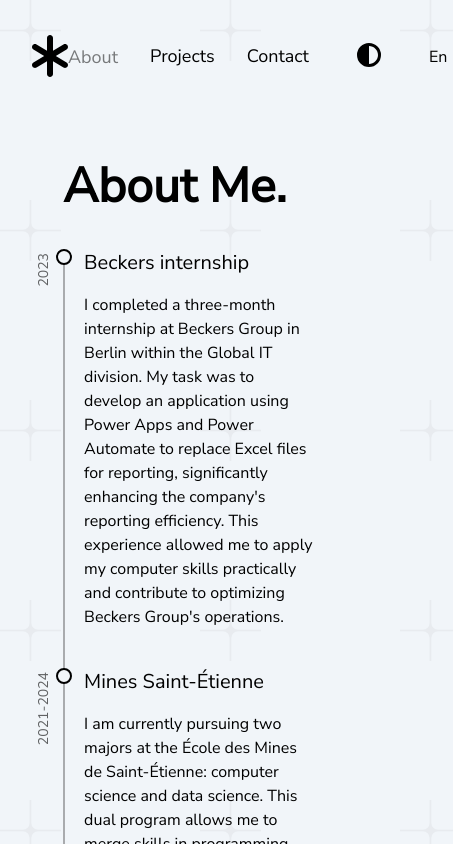
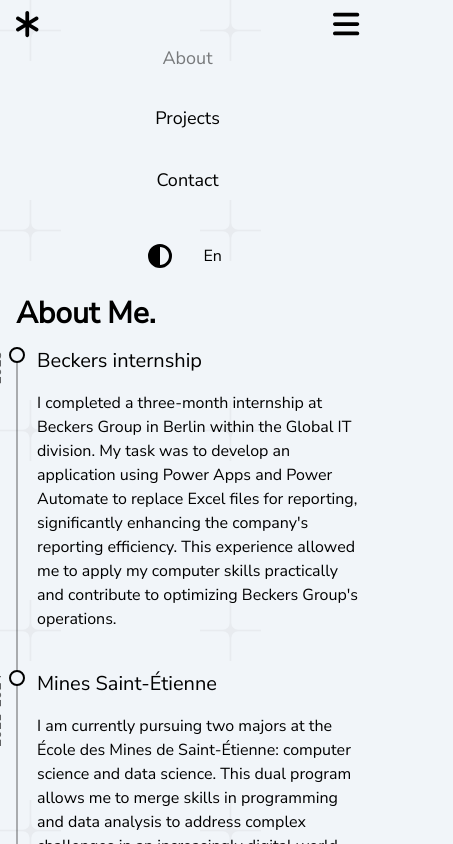
Before and after one commit to liamLatour/liamlatour.github.io, a Nuxt app: page /about in a window 390 px wide. Shown: the top 844 px of the page, 453 px wide, since content can reach past the window. Built offline with nearby package versions, Linux system fonts and the light colour scheme.

Commit message:
Responsiveness

```diff
--- a/components/ContactInfo.vue
+++ b/components/ContactInfo.vue
@@ -1,9 +1,7 @@
 <template>
   <div class="flex flex-col justify-around items-start gap-16 lg:flex-row">
     <div class="shrink grow basis-0">
-      <h1 class="text-5xl mb-10 font-semibold">
-        {{ $t('contact.title') }}
-      </h1>
+      <TitleItem :text="$t('contact.title')"/>
       <h3 class="">
         {{$t('contact.text')}} <a class="font-bold" href="mailto:liam.latour@gmail.com">liam.latour@gmail.com</a>
       </h3>
@@ -18,9 +16,7 @@
     </div>
 
     <div class="shrink grow basis-0 w-full">
-      <h1 class="text-5xl mb-10 font-semibold">
-        {{ $t('workedwith.title') }}
-      </h1>
+      <TitleItem :text="$t('workedwith.title')"/>
       <h3 class="">
         {{ $t('workedwith.text') }}
       </h3>
@@ -32,3 +28,7 @@
     </div>
   </div>
 </template>
+
+<script setup lang="ts">
+import TitleItem from '~/components/widgets/TitleItem.vue';
+</script>
--- a/components/NavBar.vue
+++ b/components/NavBar.vue
@@ -1,18 +1,28 @@
 <template>
-<div class="w-full flex justify-between items-center">
-  <NuxtLink :to="localePath('index')" class="text-5xl" aria-label="Home">
+<div class="w-full flex justify-around items-center
+flex-col sm:flex-row">
+  <div class="w-full flex justify-between">
+    <NuxtLink :to="localePath('index')" class="sm:text-5xl text-3xl" aria-label="Home">
       <font-awesome-icon
       class="transition-transform duration-300 hover:rotate-[30deg]"
       :icon="['fas', 'asterisk']"
     />
     </NuxtLink>
+    <span class="cursor-pointer text-3xl sm:hidden" @click="navbarVisible=!navbarVisible" >
+      <font-awesome-icon :icon="['fas', 'bars']" />
+    </span>
+  </div>
 
-  <div class="flex gap-12 items-center">
+  <div class="flex gap-12 items-center
+  flex-col sm:flex-row" v-if="navbarVisible">
+    <div class="flex gap-8 items-center
+    flex-col sm:flex-row">
+      <NavBarLink class="shrink-0" to="about" :text="$t('navbar.about')" title="About page"/>
+      <NavBarLink class="shrink-0" to="projects" :text="$t('navbar.projects')" title="Projects"/>
+      <NavBarLink class="shrink-0" to="contact" :text="$t('navbar.contact')" title="Contact"/>
+    </div>
+
     <div class="flex gap-8">
-      <NavBarLink to="about" :text="$t('navbar.about')" title="About page"/>
-      <NavBarLink to="projects" :text="$t('navbar.projects')" title="Projects"/>
-      <NavBarLink to="contact" :text="$t('navbar.contact')" title="Contact"/>
-    </div>
       <span>
         <font-awesome-icon
         @click="toggleDarkmode"
@@ -20,10 +30,10 @@
         :icon="['fas', 'circle-half-stroke']"
         />
       </span>
-
       <NuxtLink class="w-6 cursor-pointer" :to="$t('navbar.sigle')=='En' ? switchLocalePath('fr') : switchLocalePath('en')" title="Change language">
         {{ $t('navbar.sigle') }}
       </NuxtLink>
+    </div>
   </div>
 </div>
 </template>
@@ -35,10 +45,22 @@
   name: "NavBar",
   data() {
     return {
-      dark: false
+      dark: false,
+      navbarVisible: true
     }
   },
+  mounted() {
+    this.$nextTick(() => {
+      window.addEventListener('resize', this.onResize);
+    })
+  },
+  beforeDestroy() {
+    window.removeEventListener('resize', this.onResize);
+  },
   methods: {
+    onResize() {
+      this.navbarVisible = window.innerWidth>=640;
+    },
     toggleDarkmode(){
       this.dark = !this.dark;
       if(this.dark){
--- a/components/WelcomeHome.vue
+++ b/components/WelcomeHome.vue
@@ -1,10 +1,5 @@
 <template>
-  <div>
-    <h1 class="text-5xl my-8 font-semibold">
-      {{ $t('welcome.title') }}
-    </h1>
-    <p class="leading-8 whitespace-pre-line">
-      {{ $t('welcome.text') }}
-    </p>
-  </div>
+  <p class="leading-8 whitespace-pre-line">
+    {{ $t('welcome.text') }}
+  </p>
 </template>
--- /dev/null
+++ b/components/widgets/TitleItem.vue
@@ -0,0 +1,16 @@
+<template>
+  <h1 class="sm:text-5xl text-3xl sm:mb-10 mb-4 font-semibold">
+    {{ text }}
+  </h1>
+</template>
+
+<script lang="ts">
+import { defineComponent } from "vue";
+
+export default defineComponent({
+  name: "TitleItem",
+  props: {
+    text: String,
+  }
+});
+</script>
--- a/lang/fr.json
+++ b/lang/fr.json
@@ -21,7 +21,7 @@
     "title": "A propos.",
     "items": {
       "stage-beckers": {
-        "title": "Beckers internship",
+        "title": "Stage à Beckers",
         "text": "J'ai effectué un stage de trois mois au sein de Beckers Group à Berlin, au sein du pôle Global IT. Ma mission consistait à développer une application avec Power Apps et Power Automate pour remplacer les fichiers Excel de reporting, améliorant ainsi l'efficacité des processus de l'entreprise. Cette expérience m'a permis d'appliquer mes compétences en informatique de manière pratique et de contribuer à l'optimisation des opérations de Beckers Group.",
         "date": "2023"
       },
--- a/layouts/default.vue
+++ b/layouts/default.vue
@@ -1,7 +1,9 @@
 <template>
-  <div class="max-w-7xl m-auto h-full p-8 pb-32">
+  <div class="max-w-7xl m-auto h-full sm:p-8 p-4 pt-2 pb-32">
     <NavBar/>
-    <slot />
+    <main class="m-auto sm:mt-20 mt-6 sm:w-4/5 w-full">
+      <slot />
+    </main>
   </div>
 </template>
 
--- a/pages/about.vue
+++ b/pages/about.vue
@@ -1,13 +1,11 @@
 <template>
-  <main class="m-auto mt-20 w-4/5">
-    <h1 class="text-5xl mb-10 font-semibold">
-      {{ $t('about.title') }}
-    </h1>
-    <AboutInfo/>
-  </main>
+  <TitleItem :text="$t('about.title')"/>
+  <AboutInfo/>
 </template>
 
 <script setup lang="ts">
+import TitleItem from '~/components/widgets/TitleItem.vue';
+
 useHead({
   // Can be static or computed
   title: 'About',
--- a/pages/contact.vue
+++ b/pages/contact.vue
@@ -1,7 +1,5 @@
 <template>
-  <main class="m-auto mt-20 w-4/5">
-    <ContactInfo />
-  </main>
+  <ContactInfo />
 </template>
 
 <script setup lang="ts">
--- a/pages/index.vue
+++ b/pages/index.vue
@@ -1,10 +1,11 @@
 <template>
-  <main class="mt-20 m-auto w-4/5">
-    <WelcomeHome />
-  </main>
+  <TitleItem :text="$t('welcome.title')"/>
+  <WelcomeHome />
 </template>
 
 <script setup lang="ts">
+import TitleItem from '~/components/widgets/TitleItem.vue';
+
 useHead({
   // Can be static or computed
   title: '',
--- a/pages/projects.vue
+++ b/pages/projects.vue
@@ -1,13 +1,11 @@
 <template>
-  <main class="m-auto mt-20 w-4/5">
-    <h1 class="text-5xl mb-10 font-semibold">
-      {{ $t('projects.title') }}
-    </h1>
+  <TitleItem :text="$t('projects.title')"/>
   <ProjectsGallery />
-  </main>
 </template>
 
 <script setup lang="ts">
+import TitleItem from '~/components/widgets/TitleItem.vue';
+
 useHead({
   // Can be static or computed
   title: 'Projects',
--- a/plugins/fontawesome.js
+++ b/plugins/fontawesome.js
@@ -2,7 +2,7 @@
 import { library, config } from '@fortawesome/fontawesome-svg-core'
 import { FontAwesomeIcon } from '@fortawesome/vue-fontawesome'
 
-import { faAsterisk, faCircleHalfStroke } from '@fortawesome/free-solid-svg-icons'
+import { faAsterisk, faCircleHalfStroke, faBars } from '@fortawesome/free-solid-svg-icons'
 import { faLinkedinIn, faGithub } from '@fortawesome/free-brands-svg-icons';
 
 
@@ -11,7 +11,7 @@
 
 // You can add your icons directly in this plugin. See other examples for how you
 // can add other styles or just individual icons.
-library.add(faAsterisk, faLinkedinIn, faGithub, faCircleHalfStroke)
+library.add(faAsterisk, faLinkedinIn, faGithub, faCircleHalfStroke, faBars)
 
 export default defineNuxtPlugin((nuxtApp) => {
   nuxtApp.vueApp.component('font-awesome-icon', FontAwesomeIcon, {})
```
Lines whose indentation alone changed are shown as unchanged.
